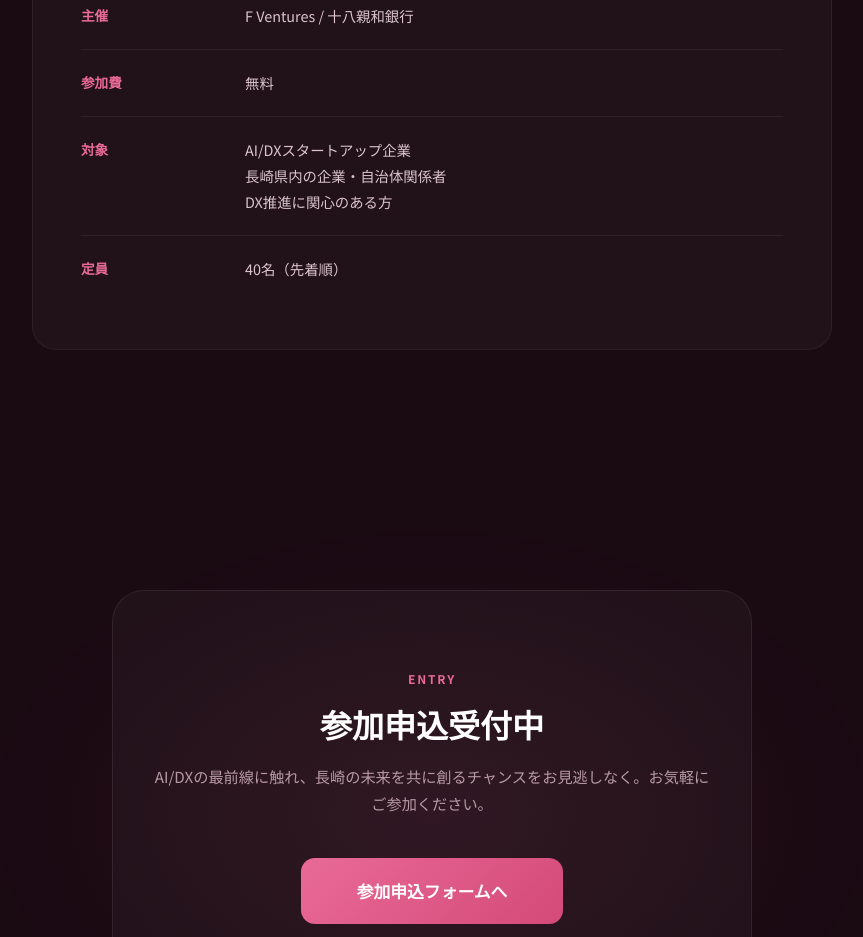
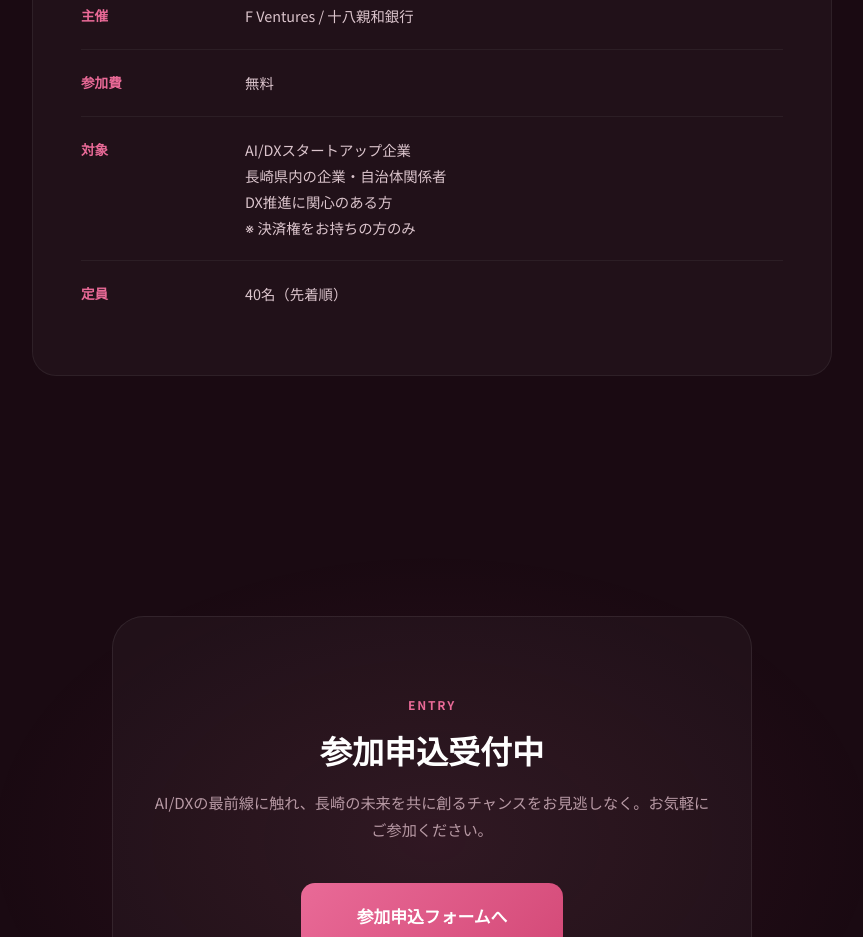
Before and after one commit to ryokado/nagasaki-ai-dx-connect, a plain HTML site: page index.html in a window 1280 px wide. Shown: the part 3478-4415 px from the top of the page, without its empty margins (208-1071 px from the left). Drawn offline with Linux system fonts and the light colour scheme.

Commit message:
参加対象に「決済権をお持ちの方のみ」を追加
Co-Authored-By: Claude Opus 4.6 <noreply@anthropic.com>

```diff
--- a/index.html
+++ b/index.html
@@ -1117,7 +1117,8 @@
             <div class="outline-value">
               AI/DXスタートアップ企業<br>
               長崎県内の企業・自治体関係者<br>
-              DX推進に関心のある方
+              DX推進に関心のある方<br>
+              ※ 決済権をお持ちの方のみ
             </div>
           </div>
           <div class="outline-row">
```
